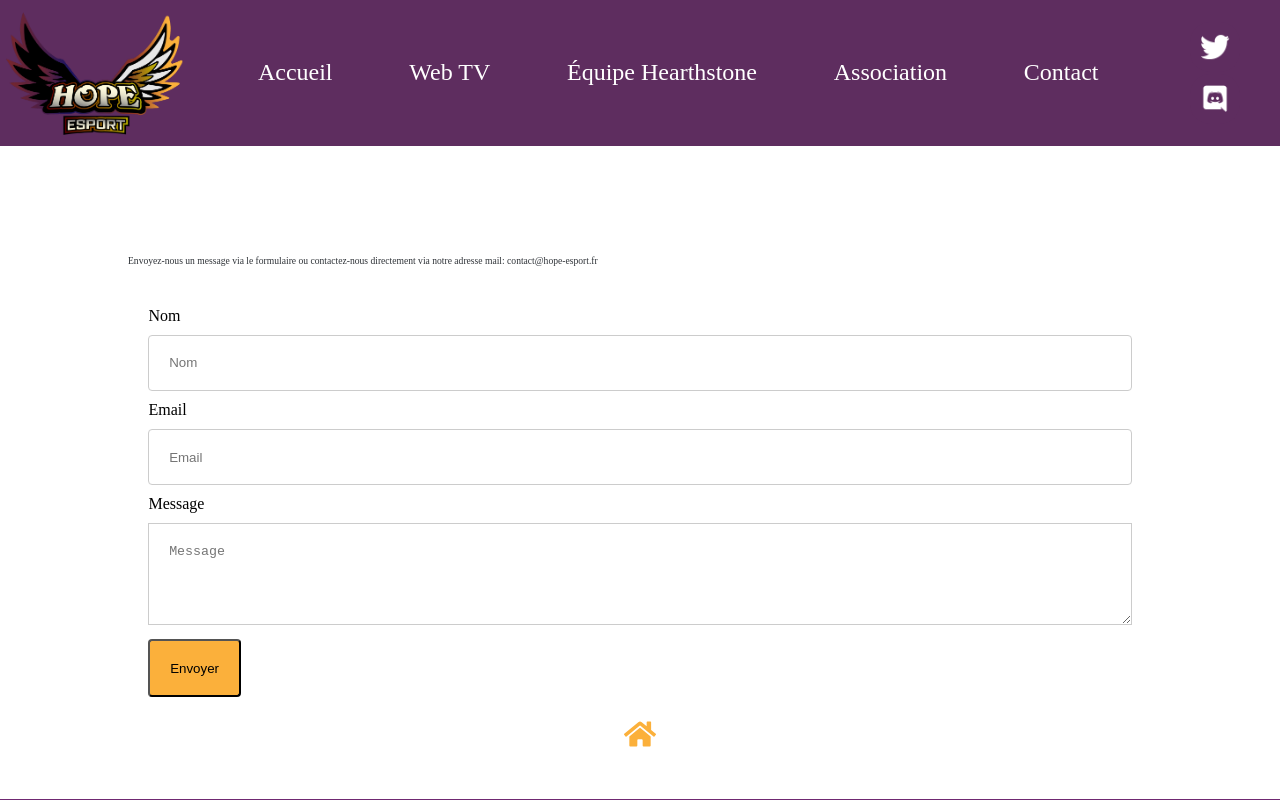
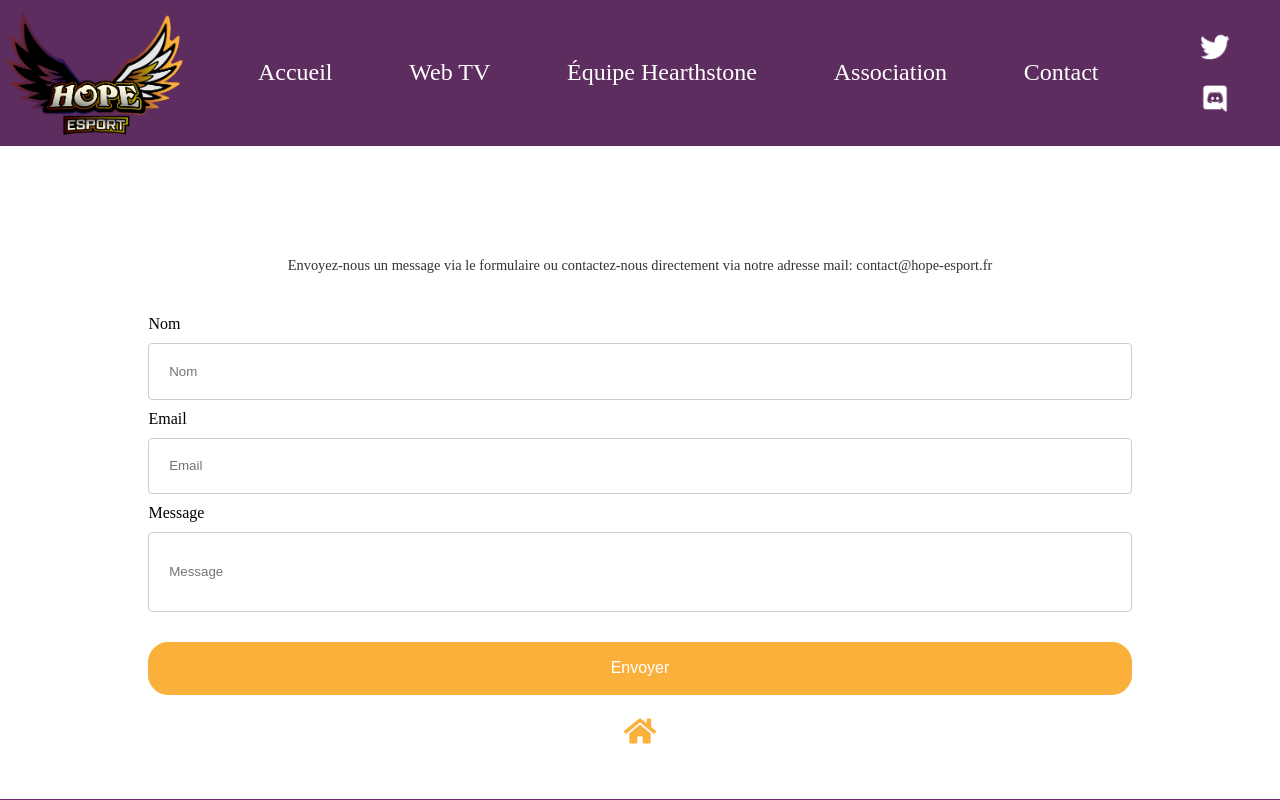
Before and after one commit to MaulineYoann/Hackathon2-front, a React (Create React App) app: page /contact in a window 1280 px wide. Shown: the top 800 px of the page. Built offline with nearby package versions, Linux system fonts and the light colour scheme.

Commit message:
contact form

```diff
--- a/src/App.css
+++ b/src/App.css
@@ -12,7 +12,7 @@
   --third-color:#818181;
   --fourth-color:#2F3338;
   --fifth-color:#702972;
-  --sixth-color:#8E3524;
+  --sixth-color:#818181;
 }
 
 h1{
@@ -26,6 +26,8 @@ h2, h3, a, p{
 
 
 
+
+
 /* @font-face {
   font-family: 'Font';
   font-family: 'FontLight';
--- a/src/App.jsx
+++ b/src/App.jsx
@@ -10,8 +10,8 @@ import TeamList from './pages/Team/TeamList';
 import Footer from './components/Footer';
 import './App.css';
 
+function App() {
 
-function App() {
   return (
     <div className="App">
       <Router>
--- a/src/components/Footer.css
+++ b/src/components/Footer.css
@@ -1,6 +1,7 @@
 .Footer {
     background-color: var(--fifth-color);
     width: 100%;
+    color: white;
 }
 
 .footer-container {
@@ -20,6 +21,5 @@
 
 .mention-footer {
     font-size: 120%;
-    color: black;
     margin-bottom: 1%;
 }
--- a/src/pages/Contact.css
+++ b/src/pages/Contact.css
@@ -15,9 +15,9 @@
 }
 
 .contact-form {
-  font-size: 1.2vh;
+  font-size: 1.8vh;
   color: var(--fourth-color);
-  text-align: left;
+  text-align: center;
   margin-bottom: 2%;
 }
 
@@ -32,18 +32,15 @@ textarea {
   margin-bottom: 10px;
 }
 
-.request {
-  padding-bottom: 50px;
-}
-
 input {
   padding: 2%;
   border-radius: 4px;
   cursor: pointer;
 }
 
-input[type='submit']:hover {
+.send:hover {
   background-color: var(--third-color);
+  border: 1px solid var(--third-color);
 }
 
 .container {
@@ -55,11 +52,24 @@ input[type='submit']:hover {
   justify-content: center;
 }
 
-.submit {
+.send {
   background-color: var(--second-color);
+  font-size: 100%;
+  width: 100%;
+  padding: 1.7%;
+  border: 1px solid var(--second-color);
+  border-radius: 20px;
+  box-sizing: border-box;
+  color: white;
+  margin-top: 2%;
 }
 
 .home-contact {
   display: flex;
   justify-content: center;
 }
+
+.submit {
+  height: 80px;
+  text-align: left;
+}
--- a/src/pages/Contact.jsx
+++ b/src/pages/Contact.jsx
@@ -1,35 +1,62 @@
 import './Contact.css';
-import React from 'react';
+import React, { useState } from 'react';
 import { FaHome } from 'react-icons/fa';
 import { Link } from 'react-router-dom';
+import axios from 'axios';
 
 function Contact() {
+  const [sent, setSent] = useState(false)
+  const [text, setText] = useState('')
+  const handleSend = async (e) => {
+    setSent(true)
+    try {
+        await axios.post("http://localhost:8000/send_mail", {
+            text
+        })
+    } catch (error) {
+        console.error(error)
+    }
+}
+
  let iconStyles = {
     color: '#FBB03B',
     fontSize: '2em',
   };
   return (
     <div className="Contact">
-            <div className="contact-form">Envoyez-nous un message via le formulaire ou contactez-nous directement via notre adresse mail: contact@hope-esport.fr </div>
+      <div className="contact-form">
+        Envoyez-nous un message via le formulaire ou contactez-nous directement
+        via notre adresse mail: contact@hope-esport.fr{' '}
+      </div>
       <div class="container">
-
         <label for="name">Nom</label>
         <input type="text" id="name" name="name" placeholder="Nom"></input>
 
         <label for="email">Email</label>
         <input type="text" id="email" name="email" placeholder="Email"></input>
 
+          {!sent ? (
+        <form onSubmit={handleSend}>
         <label for="Request">Message</label>
-                <textarea className="request" name="request" placeholder="Message"></textarea>
-
-                <input className= "submit" type="submit" value="Envoyer" onClick={()=> alert("You've just submitted your Contact form !")}></input>
-
+        <input
+          className="submit"
+          type="text"
+          placeholder="Message"
+          value={text}
+          onChange={(e) => setText(e.target.value)} />
+          <button className="send" type="submit">Envoyer</button>
+        </form>
+        ) : (
+            <h2>Message Envoyé</h2>
+        )}
       </div>
       <div className="home-contact">
-             <Link to={{pathname:'/'}}>< FaHome style={iconStyles}/></Link>
+        <Link to={{ pathname: '/' }}>
+          <FaHome style={iconStyles} />
+        </Link>
       </div>
     </div>
-    )
+  );
 }
 
 export default Contact;
--- a/src/pages/Team/Team.css
+++ b/src/pages/Team/Team.css
@@ -1,9 +1,7 @@
 .Team {
     display: inline-block;
-    border: 1px solid #eee;
-    box-shadow: 0 2px 2px #ccc;
-    padding : 20px;
-    margin: 20px;
+    padding : 15px;
+    margin: 15px;
     text-align: center;
 }
 
@@ -23,27 +21,51 @@
 }
 
 .player-team-container {
-    width: 300px;
+    width: 100%;
     height: 800px;
     display: flex;
     flex-direction: column;
     justify-content: space-between;
+    padding-left: 2%;
+    padding-right: 2%;
 }
 
 .logo-twitter {
     display: flex;
     justify-content: center;
     margin-top: 6%;
+    margin-bottom: 6%;
 }
 
 .h1 {
-    color: black;
-    font-size: 110%;
-    margin-top: 4%;
+    color: var(--second-color);
+    font-size: 100%;
+    margin-top: 2%;
+    margin-bottom: 0.5%;
 }
 
 .picture-player {
-    width: 300px;
-    height: 330px;
+    width: 360px;
+    height: 340px;
     margin-bottom: 4%;
 }
+
+.player-name {
+    font-size: 160%;
+    font-weight: bold;
+    color: var(--second-color);
+}
+
+.player-team-container {
+    background-color: var(--first-color);
+    width: 24em;
+    overflow: hidden;
+    cursor: pointer;
+    box-shadow: 0 14px 27px -5px hsla(240, 30.1%, 28%, 0.25), 0 8px 16px -8px hsla(0, 0%, 0%, 0.3), 0 -6px 16px -6px hsla(0, 0%, 0%, 0.03);
+    transition: all ease 200ms;
+  }
+
+  .player-team-container:hover {
+    transform: scale(1.03);
+    box-shadow: 0 13px 40px -5px hsla(240, 30.1%, 28%, 0.12), 0 8px 32px -8px hsla(0, 0%, 0%, 0.14), 0 -6px 32px -6px hsla(0, 0%, 0%, 0.02);
+  }
--- a/src/pages/Team/Team.jsx
+++ b/src/pages/Team/Team.jsx
@@ -5,10 +5,7 @@ import { FaTwitter } from 'react-icons/fa';
 
 function Team({ team }) {
   let iconStyles = {
-    color: '#FFFFFF',
-    backgroundColor: '#702972',
-    border: '2px solid ',
-    borderRadius: '50%',
+    color: '#FBB03B',
     fontSize: '2em',
   };
   return (
--- a/src/pages/Team/TeamList.css
+++ b/src/pages/Team/TeamList.css
@@ -1,6 +1,10 @@
 .team-container {
-    display: flex;
-    justify-content: center;
-    width: 100%;
+  display: flex;
+  justify-content: center;
+  width: 100%;
+}
 
-    }
+.home-player {
+  display: flex;
+  justify-content: center;
+}
--- a/src/pages/Team/TeamList.jsx
+++ b/src/pages/Team/TeamList.jsx
@@ -2,7 +2,9 @@ import React, { useState, useEffect } from 'react';
 import Team from './Team';
 import axios from 'axios';
 import logo from '../../assets/Hearthstone.png';
-import './TeamList';
+import './TeamList.css';
+import { FaHome } from 'react-icons/fa';
+import { Link } from 'react-router-dom';
 
 function TeamList() {
   const [teams, setTeams] = useState([]);
@@ -13,6 +15,11 @@ function TeamList() {
       .then((res) => res.data)
       .then((data) => setTeams(data));
   }, []);
+
+  let iconStyles = {
+    color: '#FBB03B',
+    fontSize: '2em',
+  };
 
   return (
     <div className="Teams">
@@ -34,6 +41,9 @@ function TeamList() {
           </div>
         ))}
       </div>
+      <div className="home-player">
+      <Link to={{pathname:'/'}}>< FaHome style={iconStyles}/></Link>
+      </div>
     </div>
   );
 }
```
Lines whose indentation alone changed are shown as unchanged.
